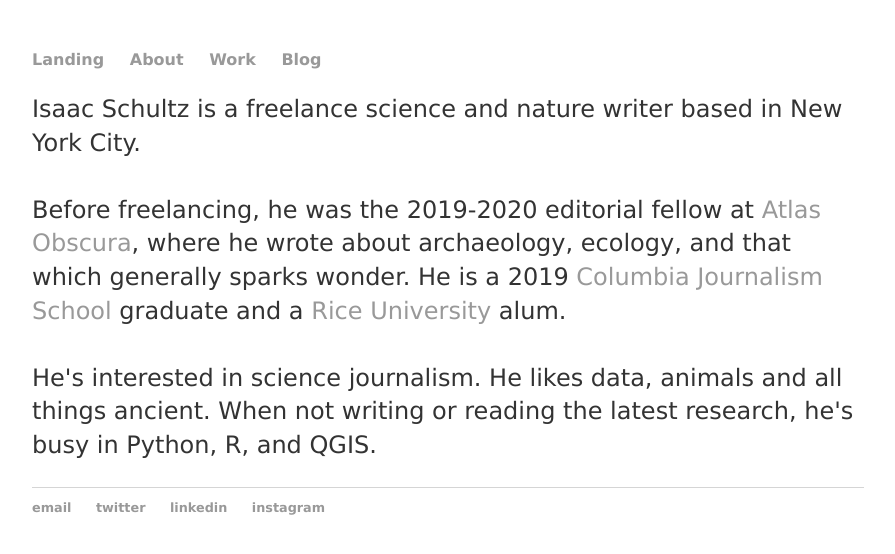
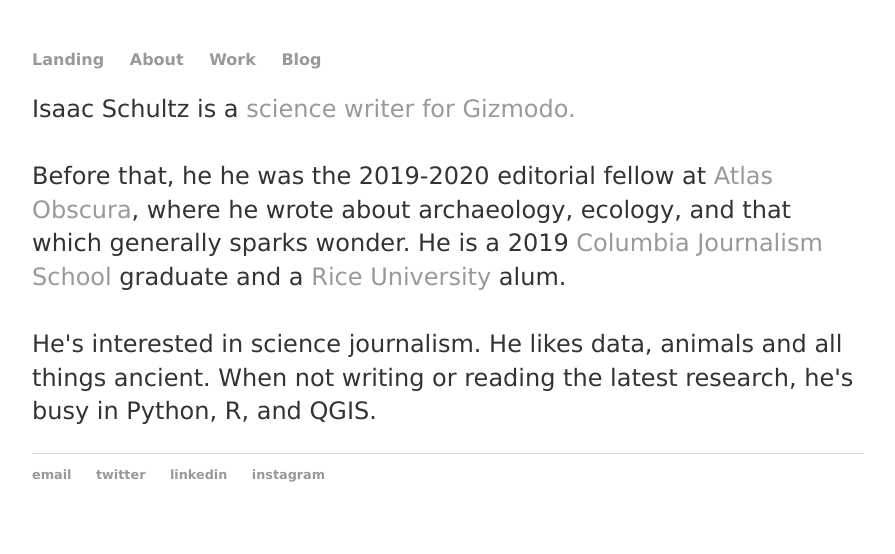
Before and after one commit to isaac-schultz/isaac-schultz.github.io, a Jekyll site: the page built from about/index.html, in a window 1280 px wide. Shown: the top 554 px of the page, without its empty margins (192-1087 px from the left). Built offline with Jekyll 4.4.1, drawn with Linux system fonts in a browser that asks for light colours.

Commit message:
Update index.html

```diff
--- a/about/index.html
+++ b/about/index.html
@@ -3,9 +3,9 @@
 title: Isaac Schultz - About
 ---
 
-<p id="bio"> Isaac Schultz is a freelance science and nature writer based in New York City.
+<p id="bio"> Isaac Schultz is a <a href="https://gizmodo.com/author/isaacschultz" target="_blank">science writer for Gizmodo.</a>
 <br>
-<br> Before freelancing, he was the 2019-2020 editorial fellow at <a href="https://www.atlasobscura.com/users/isaacschultz" target="_blank">Atlas Obscura</a>, where he wrote about archaeology, ecology, and that which generally sparks wonder.
+<br> Before that, he he was the 2019-2020 editorial fellow at <a href="https://www.atlasobscura.com/users/isaacschultz" target="_blank">Atlas Obscura</a>, where he wrote about archaeology, ecology, and that which generally sparks wonder.
   He is a 2019 <a href="https://journalism.columbia.edu" target="_blank">Columbia Journalism School</a> graduate and a <a href="https://www.rice.edu/" target="_blank">Rice University</a> alum.</li>
 <br>
 <br>
```
